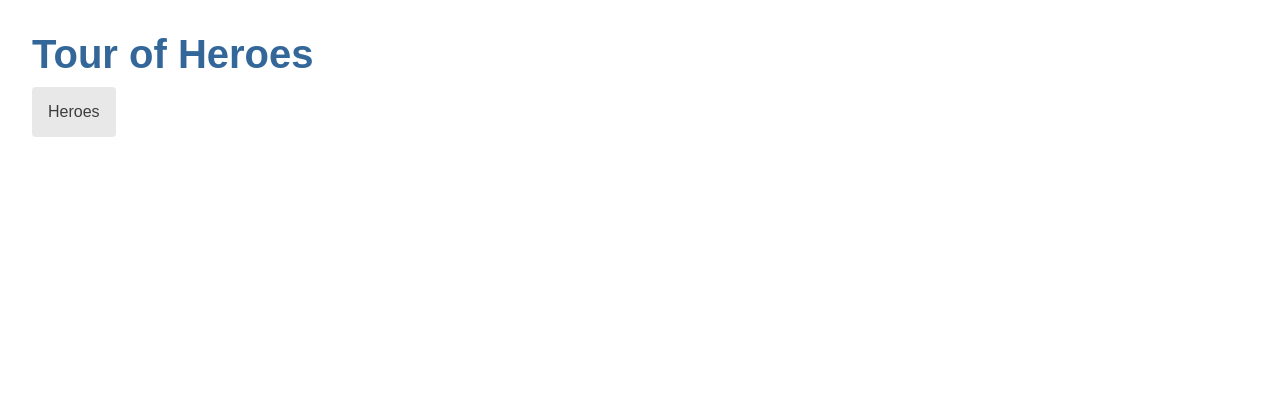
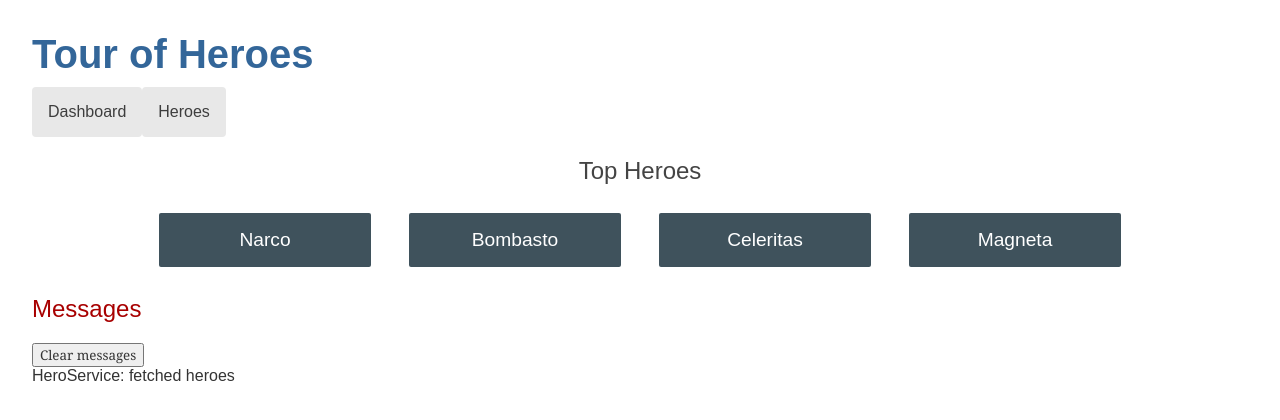
Before and after one commit to GaiaRossi/angular-tutorial-app, an Angular app: page /dashboard in a window 1280 px wide. Before the commit this address led to /. Shown: the top 420 px of the page. Built offline with nearby package versions, Linux system fonts and the light colour scheme.

Commit message:
routable HeroDetailComponent

```diff
--- a/src/app/app.component.html
+++ b/src/app/app.component.html
@@ -1,5 +1,6 @@
 <h1>{{title}}</h1>
 <nav>
+    <a routerLink="/dashboard">Dashboard</a>
     <a routerLink="/heroes">Heroes</a>
 </nav>
 <router-outlet></router-outlet>
--- /dev/null
+++ b/src/app/dashboard/dashboard.component.css
@@ -0,0 +1,50 @@
+/* DashboardComponent's private CSS styles */
+
+h2 {
+    text-align: center;
+  }
+
+  .heroes-menu {
+    padding: 0;
+    margin: auto;
+    max-width: 1000px;
+
+    /* flexbox */
+    display: flex;
+    flex-direction: row;
+    flex-wrap: wrap;
+    justify-content: space-around;
+    align-content: flex-start;
+    align-items: flex-start;
+  }
+
+  a {
+    background-color: #3f525c;
+    border-radius: 2px;
+    padding: 1rem;
+    font-size: 1.2rem;
+    text-decoration: none;
+    display: inline-block;
+    color: #fff;
+    text-align: center;
+    width: 100%;
+    min-width: 70px;
+    margin: .5rem auto;
+    box-sizing: border-box;
+
+    /* flexbox */
+    order: 0;
+    flex: 0 1 auto;
+    align-self: auto;
+  }
+
+  @media (min-width: 600px) {
+    a {
+      width: 18%;
+      box-sizing: content-box;
+    }
+  }
+
+  a:hover {
+    background-color: #000;
+  }
--- /dev/null
+++ b/src/app/dashboard/dashboard.component.html
@@ -0,0 +1,5 @@
+<h2>Top Heroes</h2>
+<div class="heroes-menu">
+    <a *ngFor="let hero of heroes"
+    routerLink="/detail/{{hero.id}}">{{hero.name}}</a>
+</div>
--- /dev/null
+++ b/src/app/dashboard/dashboard.component.ts
@@ -0,0 +1,24 @@
+import { Component, OnInit } from '@angular/core';
+import { Hero } from '../hero';
+import { HeroService } from '../hero.service';
+
+@Component({
+  selector: 'app-dashboard',
+  templateUrl: './dashboard.component.html',
+  styleUrls: ['./dashboard.component.css']
+})
+export class DashboardComponent implements OnInit {
+
+  heroes: Hero[] = [];
+
+  constructor(private heroService: HeroService) { }
+
+  ngOnInit(): void {
+    this.getHeroes();
+  }
+
+  getHeroes(): void{
+      this.heroService.getHeroes().subscribe(heroes => this.heroes = heroes.slice(1, 5));
+  }
+
+}
--- a/src/app/hero-detail/hero-detail.component.html
+++ b/src/app/hero-detail/hero-detail.component.html
@@ -3,6 +3,7 @@
     <div>id: {{ hero.id }}</div>
     <div>
         <label for="hero-name">Hero name: </label>
-        <input id="hero-name" [(ngModel)]="hero.name" placeholder="name">
+        <input id="hero-name" [(ngModel)]="hero.name" placeholder="Hero name">
     </div>
+    <button type="button" (click)="goBack()">go back</button>
 </div>
--- a/src/app/hero-detail/hero-detail.component.ts
+++ b/src/app/hero-detail/hero-detail.component.ts
@@ -1,5 +1,8 @@
 import { Component, OnInit, Input } from '@angular/core';
+import { ActivatedRoute } from '@angular/router';
 import { Hero } from '../hero';
+import { HeroService } from '../hero.service';
+import { Location } from '@angular/common';
 
 @Component({
   selector: 'app-hero-detail',
@@ -8,11 +11,22 @@ import { Hero } from '../hero';
 })
 export class HeroDetailComponent implements OnInit {
 
-  @Input() hero?: Hero;
+  hero: Hero | undefined;
 
-  constructor() { }
+  constructor(private route: ActivatedRoute,
+              private heroService: HeroService,
+              private location: Location) { }
 
   ngOnInit(): void {
+    this.getHero();
   }
 
+  getHero(): void{
+    const id = Number(this.route.snapshot.paramMap.get('id'));
+    this.heroService.getHero(id).subscribe(hero => this.hero = hero);
+  }
+
+  goBack(): void {
+    this.location.back();
+  }
 }
--- a/src/app/hero.service.ts
+++ b/src/app/hero.service.ts
@@ -1,21 +1,27 @@
-/**il servizio di occupa di iniettare i dati tra le varie componenti */
 import { Injectable } from '@angular/core';
+
+import { Observable, of } from 'rxjs';
+
 import { Hero } from './hero';
 import { HEROES } from './mock-heroes';
-import { Observable, of } from 'rxjs';
 import { MessageService } from './message.service';
 
-@Injectable({
-  providedIn: 'root'
-})
+@Injectable({ providedIn: 'root' })
 export class HeroService {
 
   constructor(private messageService: MessageService) { }
 
-  getHeroes(): Observable<Hero[]>{
+  getHeroes(): Observable<Hero[]> {
     const heroes = of(HEROES);
-    this.messageService.add("HerosService: fetched heroes");
+    this.messageService.add('HeroService: fetched heroes');
     return heroes;
   }
 
+  getHero(id: number): Observable<Hero> {
+    // For now, assume that a hero with the specified `id` always exists.
+    // Error handling will be added in the next step of the tutorial.
+    const hero = HEROES.find(h => h.id === id)!;
+    this.messageService.add(`HeroService: fetched hero id=${id}`);
+    return of(hero);
+  }
 }
--- a/src/app/heroes/heroes.component.html
+++ b/src/app/heroes/heroes.component.html
@@ -3,15 +3,8 @@
 <ul class="heroes">
     <!-- ngFor ripete il codice dentro cui e per ogni elemento della lista -->
     <li *ngFor="let hero of heroes">
-        <!-- il [class.classe-in-css] permette di scegliere quando applicare quel css o meno, ad esempio si applica
-        il css di selected se hero e heroSelected -->
-        <button type="button" (click)="onSelect(hero)" [class.selected]="hero === selectedHero">
-            <span class="badge">{{hero.id}}</span>
-            <span class="name">{{hero.name}}</span>
-        </button>
+        <a routerLink="/detail/{{hero.id}}">
+            <span class="badge">{{hero.id}}</span> {{hero.name}}
+        </a>
     </li>
 </ul>
-
-<app-hero-detail [hero]="selectedHero">
-
-</app-hero-detail>
--- a/src/app/heroes/heroes.component.ts
+++ b/src/app/heroes/heroes.component.ts
@@ -11,18 +11,12 @@ import { MessageService } from '../message.service';
 export class HeroesComponent implements OnInit {
 
   heroes: Hero[] = [];
-  selectedHero?: Hero;
 
-  constructor(private heroService: HeroService, private messageService: MessageService) {
+  constructor(private heroService: HeroService) {
   }
 
   ngOnInit(): void {
     this.getHeroes();
-  }
-
-  onSelect(hero: Hero){
-    this.selectedHero = hero;
-    this.messageService.add('HeroesComponent: selectedHero ' + hero.name);
   }
 
   getHeroes(): void{
```
Also changed, not shown: src/app/app-routing.module.ts (+10 -7 lines), src/app/app.module.ts (+14 -17 lines), 1 other file (tests, documents, lock files or other folders).
